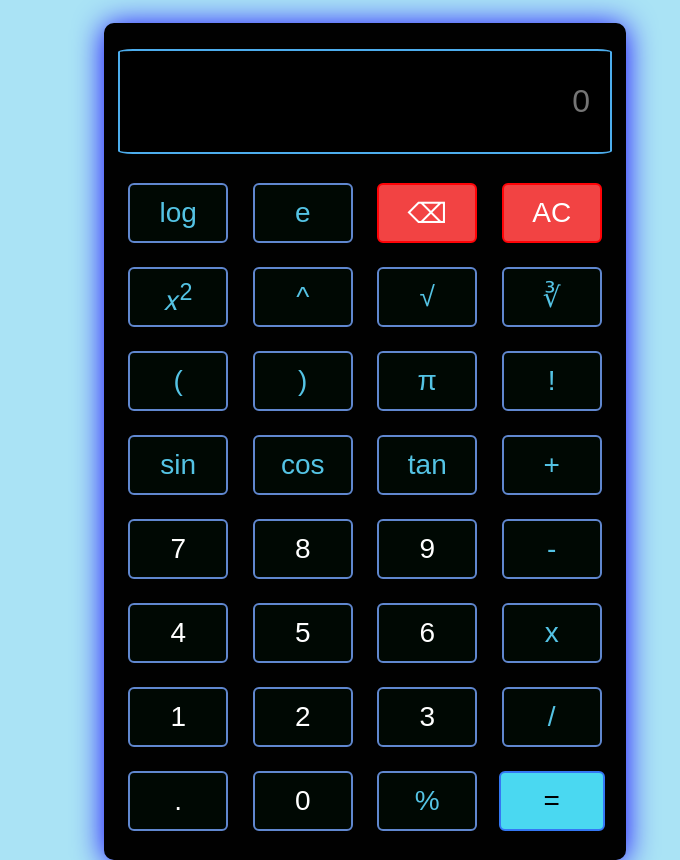
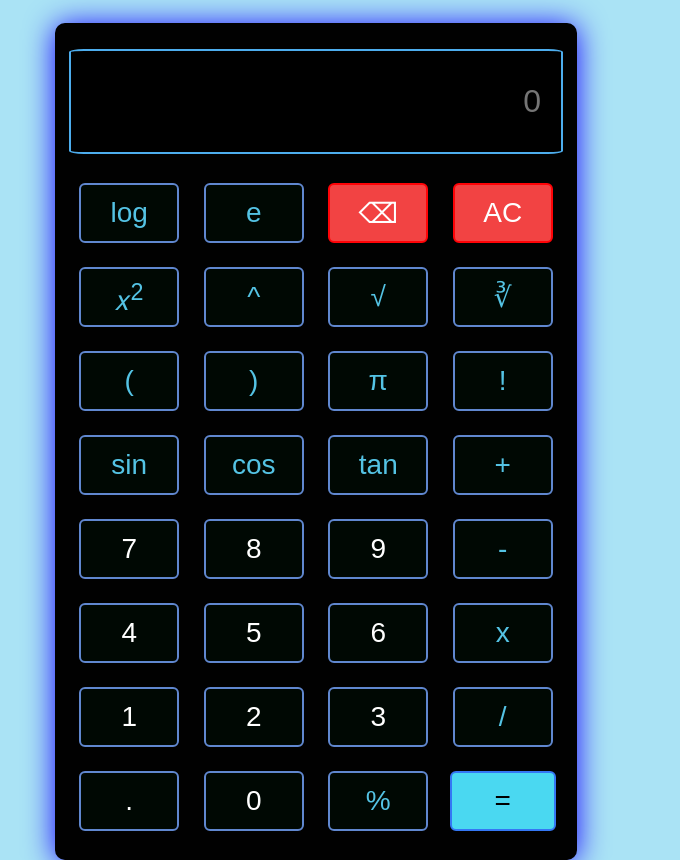
Before and after one commit to Hridesh-Srivastava/-CODSOFT-Lv1-T3, a plain HTML site: page index.html in a window 1280 px wide. Shown: the top 860 px of the page, without its empty margins (324-1004 px from the left). Drawn offline with Linux system fonts and the light colour scheme.

Commit message:
initial commit

```diff
--- a/style.css
+++ b/style.css
@@ -22,7 +22,9 @@ table {
     box-shadow: 0px 2px 30px #1601ff;
     border-radius: 10px;
     margin-top: -35px;
-    margin-left:420px;
+    /* margin-left:420px; */
+    margin-left: auto;
+    margin-right: auto;
 
 
 }
```
